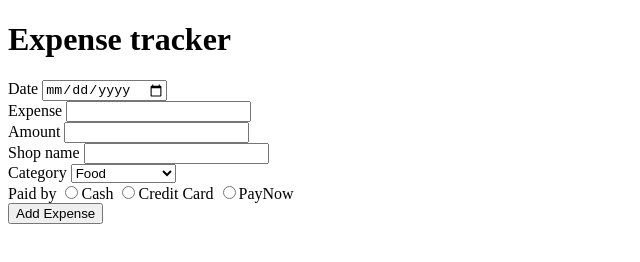
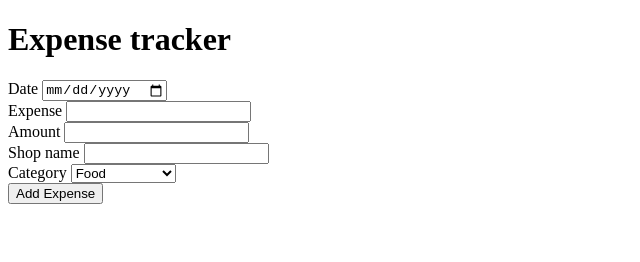
Before and after one commit to EuniceTheWeeb/expense-tracker-project, a plain HTML site: page index.html in a window 1280 px wide. Shown: the whole page, without its empty margins (0-640 px from the left). Drawn offline with Linux system fonts and the light colour scheme.

Commit message:
Update index.html

```diff
--- a/index.html
+++ b/index.html
@@ -3,7 +3,7 @@
 <head>
     <meta charset="UTF-8">
     <meta name="viewport" content="width=device-width, initial-scale=1.0">
-    <link rel="stylesheet" href="style.css">
+    <link rel="stylesheet" href="styles.css">
     <title>Expense tracker</title>
 </head>
 <body>
@@ -35,20 +35,8 @@
             <option value="Debt">Debt</option>
         </select>
     </div>
-    <div>
-        <label>Paid by</label>
-        <input type="radio" class="paymentMethod" name="paymentMethod" value="Cash"><label>Cash</label>
-        <input type="radio" class="paymentMethod" name="paymentMethod" value="Credit Card"><label>Credit Card</label>
-        <input type="radio" class="paymentMethod" name="paymentMethod" value="PayNow"><label>PayNow</label>
-    </div>
-    <!-- <div>
-        <label>Paid by</label>
-        <select id="paymentMethod">
-            <option value="Cash">Cash</option>
-            <option value="Credit Card">Credit Card</option>
-            <option value="PayNow">PayNow</option>
-        </select>
-    </div> -->
+
+
     <button id="addExpense">Add Expense</button>
     <!-- data.js for accessing database, always comes before script.js -->
     <script src="data.js"></script>
```
